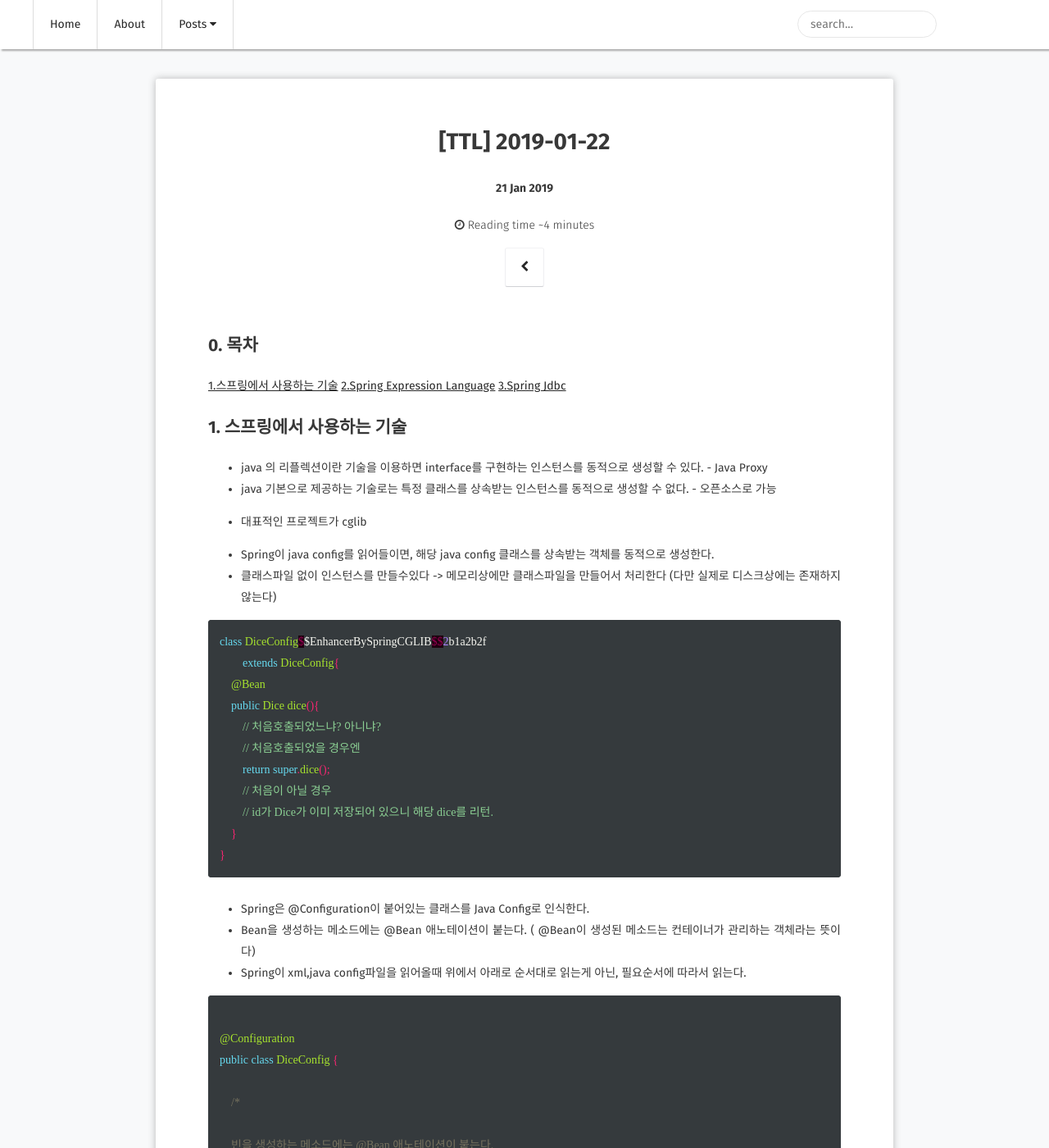
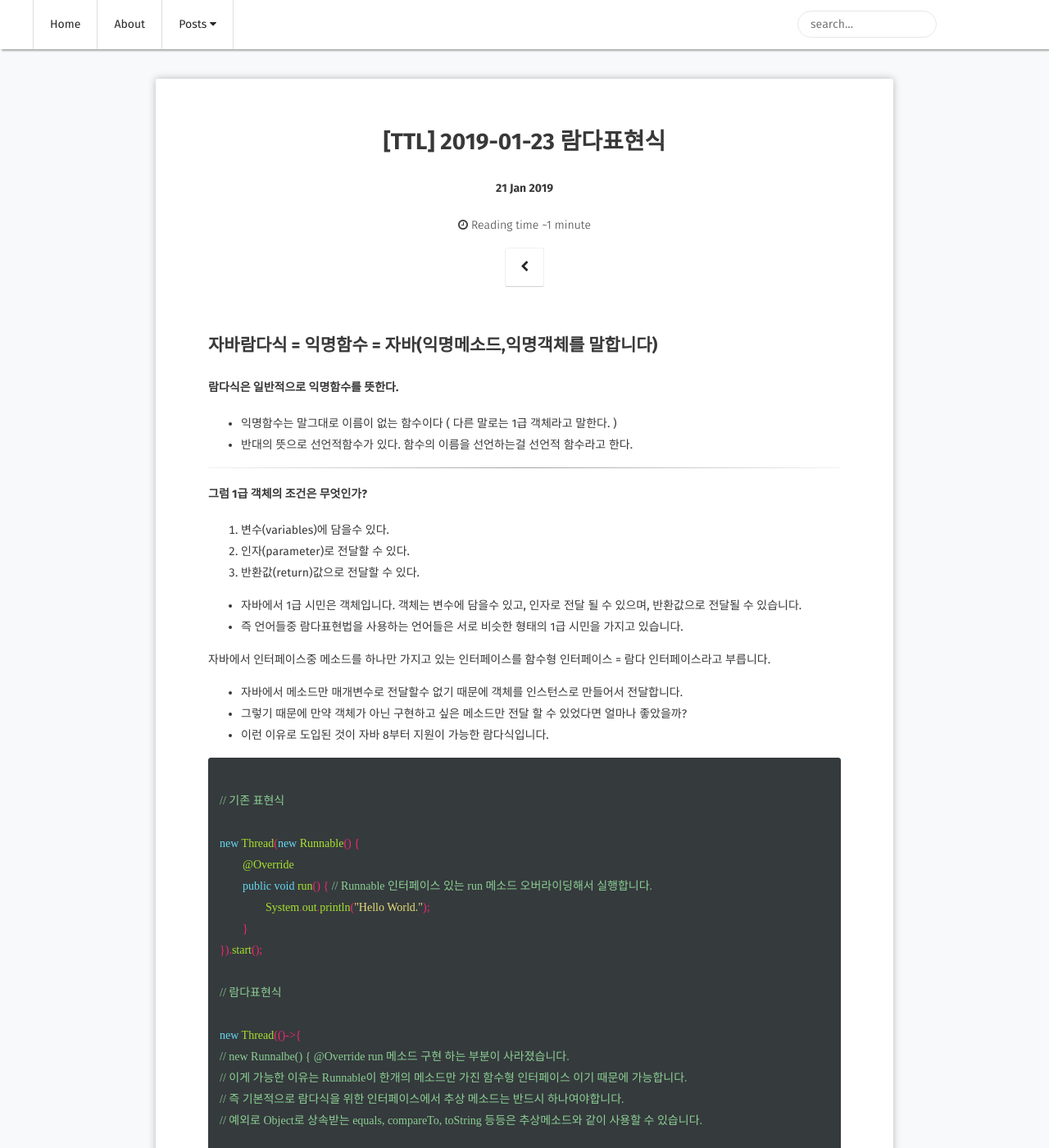
Before and after one commit to choiwono/choiwono.github.io, a Jekyll site: the page built from _posts/2019-01-23-java.md, in a window 1280 px wide and 1400 px high. Shown: the whole window at 82% size. Built offline with Jekyll 4.4.1, drawn with Linux system fonts in a browser that asks for light colours; some web fonts are replaced; comment, search, counter and statistics services are not loaded; some of the changed text lies outside the part shown.

Commit message:
#19.01.23 TTL 업로드 - 자바 람다식

````diff
--- a/_posts/2019-01-22-java.md
+++ b/_posts/2019-01-22-java.md
@@ -1,20 +1,21 @@
 ---
 layout: post
-title:  "[TTL] 2019-01-22"
+title:  "[TTL] 2019-01-22 Spring, Spel, java Config, xml config"
 date:   2019-01-21
-excerpt: "Spring, IOC container, Bean LifeCycle, xml"
+excerpt: "Spel, java config, xml config"
 java: true
 tag:
 - spring
-- IOC Container
-- Bean LifeCycle
-- xml
+- Spel
+- java config
+- xml config
 ---
 
 ## 0. 목차
+
 [1.스프링에서 사용하는 기술](#스프링에서-사용하는-기술)
-[2.Spring Expression Language](#Spring-Expression-Language)
-[3.Spring Jdbc](#Spring-Jdbc)
+
+[2.spring expression language](#spring-expression-language)
 
 ## 1. 스프링에서 사용하는 기술
 
@@ -59,7 +60,8 @@ public class DiceConfig {
         <constructor-arg value="6"/>
     </bean>
 
-     */
+    */
+
     @Bean
     public Dice dice(){
         System.out.println("dice() --------------------------");
--- /dev/null
+++ b/_posts/2019-01-23-java.md
@@ -0,0 +1,71 @@
+---
+layout: post
+title:  "[TTL] 2019-01-23 람다표현식"
+date:   2019-01-21
+excerpt: "람다표현식, lambda"
+java: true
+tag:
+- lambda
+- java 8
+---
+
+## 자바람다식 = 익명함수 = 자바(익명메소드,익명객체를 말합니다)
+
+#### 람다식은 일반적으로 익명함수를 뜻한다.
+
+* 익명함수는 말그대로 이름이 없는 함수이다 ( 다른 말로는 1급 객체라고 말한다. )
+* 반대의 뜻으로 선언적함수가 있다. 함수의 이름을 선언하는걸 선언적 함수라고 한다.
+
+----------------------------------
+
+#### 그럼 1급 객체의 조건은 무엇인가?
+
+1. 변수(variables)에 담을수 있다.
+2. 인자(parameter)로 전달할 수 있다.
+3. 반환값(return)값으로 전달할 수 있다.
+
+* 자바에서 1급 시민은 객체입니다. 객체는 변수에 담을수 있고, 인자로 전달 될 수 있으며, 반환값으로 전달될 수 있습니다.
+* 즉 언어들중 람다표현법을 사용하는 언어들은 서로 비슷한 형태의 1급 시민을 가지고 있습니다.
+
+자바에서 인터페이스중 메소드를 하나만 가지고 있는 인터페이스를 함수형 인터페이스 = 람다 인터페이스라고 부릅니다.
+
+* 자바에서 메소드만 매개변수로 전달할수 없기 때문에 객체를 인스턴스로 만들어서 전달합니다.
+* 그렇기 때문에 만약 객체가 아닌 구현하고 싶은 메소드만 전달 할 수 있었다면 얼마나 좋았을까?
+* 이런 이유로 도입된 것이 자바 8부터 지원이 가능한 람다식입니다.
+
+```java
+
+// 기존 표현식
+
+new Thread(new Runnable() {
+	@Override
+	public void run() { // Runnable 인터페이스 있는 run 메소드 오버라이딩해서 실행합니다.
+		System.out.println("Hello World.");
+	}
+}).start();
+
+// 람다표현식
+
+new Thread(()->{
+// new Runnalbe() { @Override run 메소드 구현 하는 부분이 사라졌습니다.
+// 이게 가능한 이유는 Runnable이 한개의 메소드만 가진 함수형 인터페이스 이기 때문에 가능합니다.
+// 즉 기본적으로 람다식을 위한 인터페이스에서 추상 메소드는 반드시 하나여야합니다.
+// 예외로 Object로 상속받는 equals, compareTo, toString 등등은 추상메소드와 같이 사용할 수 있습니다.
+
+	System.out.println("Hello World.");
+}).start();
+
+```
+
+* 또한 <code>@FunctionalInterface</code> 어노테이션을 사용하면, 해당 인터페이스에 메소드가 2개 이상 선언되면
+* 에러가 발생합니다.
+
+----------------------------------
+
+## 금일 공부한 키워드
+
+* 리플렉션 ( 스프링에서 구현하고 있는 자바기술 -> xml config파일 설정을 읽어오거나 DI 컨테이너를 구현하는 기술 )
+* 프록시
+* 람다표현식
+* 다이나믹 프락시 ( 스프링 AOP에서 프록시 기반의 기술을 구현하고 있습니다 )
+* 1급 객체
````
